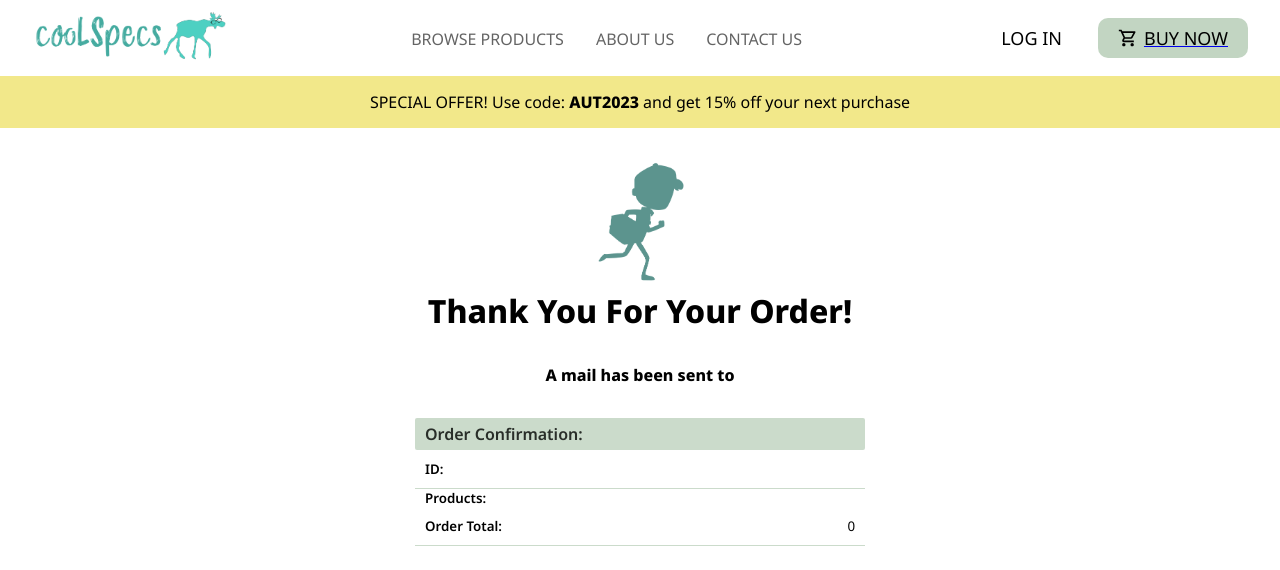
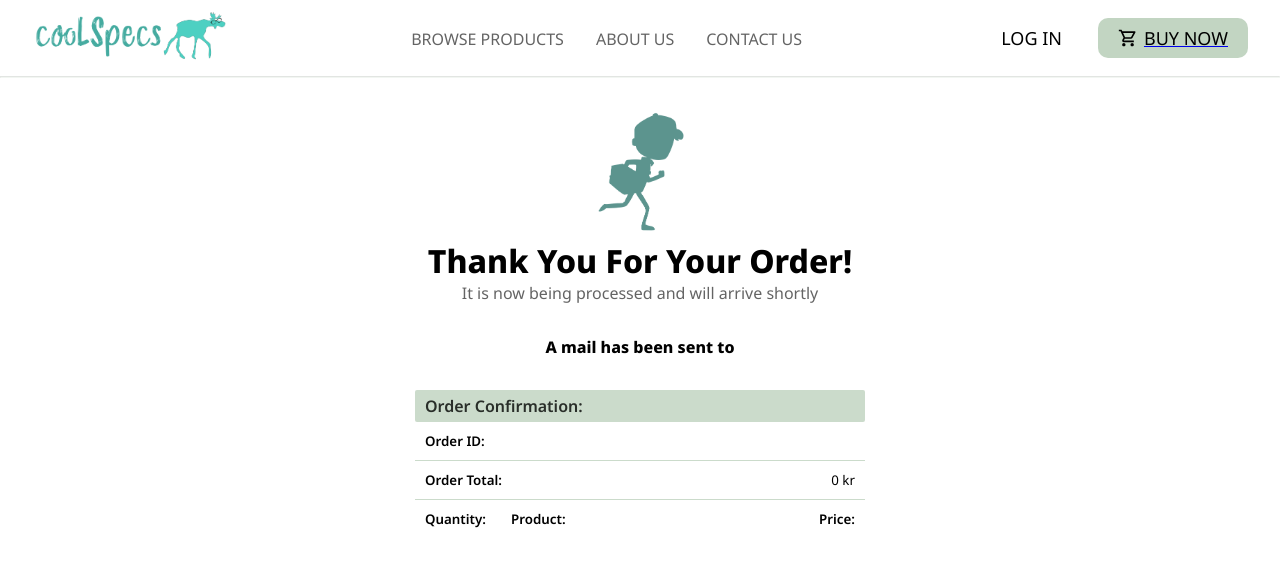
Before and after one commit to heinanX/checkoutSession-stripe, a React (Vite) app in the folder client/: page /success in a window 1280 px wide. Shown: the top 570 px of the page. Built offline with nearby package versions, Linux system fonts and the light colour scheme.

Commit message:
Order success css mostly done

```diff
--- a/client/src/components/Header/Header.tsx
+++ b/client/src/components/Header/Header.tsx
@@ -3,7 +3,7 @@ import { useSocket as useSocketProducts } from "../../context/productContext";
 import PopUp from "../PopUp/PopUp";
 import "./Header.css";
 import Announcement from "../Announcement/Announcement";
-import { Link } from "react-router-dom";
+import { Link, useLocation } from "react-router-dom";
 import Dropdown_MyAccount from "../_shared_components/Dropdown_MyAccount/Dropdown_MyAccount";
 import ShoppingCartIcon from "@mui/icons-material/ShoppingCartOutlined";
 import BrowseSectionLink from "../_shared_components/BrowseSectionLink/BrowseSectionLink";
@@ -13,6 +13,9 @@ const Header = () => {
   const { loginVisibility, signUpVisibility, setLoginVisibility, isLoggedIn, setIsLoggedIn } =
     useSocketUser();
   const { cart, setCartFromLS } = useSocketProducts();
+  const location = useLocation();
+
+  const pathname = location.pathname
 
   useEffect(()=> {
     setCartFromLS();
@@ -73,7 +76,8 @@ const Header = () => {
             </div>
           </div>
         </div>
-        <Announcement />
+        { pathname === '/' ? <Announcement /> : <hr style={{ borderColor: 'rgba(194, 213, 194, 0.2)'}}/>}
+
         {loginVisibility || signUpVisibility ? <PopUp /> : <></>}
       </div>
     </header>
--- a/client/src/components/OrderConfirmation/OrderConfirmation.css
+++ b/client/src/components/OrderConfirmation/OrderConfirmation.css
@@ -1,15 +1,20 @@
-.orderConfData-products {
-    display: flex;
-    justify-content: space-between;
-    padding: 2px 10px 2px 70px;
-    /* border-bottom: 1px solid rgba(194, 213, 194, 0.842); */
+.noteToCustomer {
+    text-align: center;
+    padding: 2em 0;
 }
 
-.orderConfData-products:nth-child(odd) {
-    background-color: rgba(194, 213, 194, 0.242);
+.colored--div {
+    display: flex;
+    align-items: center;
+    padding-left: 10px;
+    background-color: rgba(194, 213, 194, 0.842);
+    height: 2em;
+    color: rgb(41, 46, 41);
+    font-weight: 600;
+    border-radius: 2px;
 }
 
-.order-span-setting {
+.order-li-setting {
     display: flex;
     justify-content: space-between;
     padding: 10px 10px;
@@ -20,23 +25,39 @@
     font-weight: 600;
 }
 
-.sm-p {
-    font-size: smaller;
+.ocd-productList-headings {
+    display: flex;
+    justify-content: space-between;
+    padding: 10px 10px;
+}
+
+.orderConfData-products {
+    display: flex;
+    justify-content: space-between;
+    padding: 10px 10px
+}
+
+.orderConfData-products:nth-child(even) {
+    background-color: rgba(194, 213, 194, 0.2);
 }
 
 .ocd-id {
-    width: 350px;
+    width: 320px;
     overflow-wrap: break-word;
     text-align: end;
 }
 
+.ocd-price,
+.ocd-price-hdr  {
+    width: 30%;
+    text-align: end;
+}
 .ocd-price {
-    width: 20%;
+    min-height: 40px;
 }
 .ocd-desc {
-    width: 60%;
+    width: 50%;
 }
 .ocd-quan {
     width: 20%;
-    text-align: end;
 }
--- a/client/src/components/OrderConfirmation/OrderConfirmation.tsx
+++ b/client/src/components/OrderConfirmation/OrderConfirmation.tsx
@@ -3,38 +3,48 @@ import './OrderConfirmation.css'
 
 const OrderConfirmation = () => {
     const { orderConfData } = useSocketOrder()
-    console.log('this is from here ', orderConfData);
 
     return (
         <>
-            <h4 style={{ textAlign: 'center', padding: '2em 0' }}>A mail has been sent to {orderConfData.customer}</h4>
-            <p></p>
+            <h4 className='noteToCustomer'>A mail has been sent to {orderConfData.customer}</h4>
             <div className="colored--div">
                 <p>Order Confirmation:</p>
             </div>
+
             <ul>
-                <li className='order-span-setting sm-p'>
-                    <p className='bold-p'>ID:</p>
+                <li className='order-li-setting sm-p'>
+                    <p className='bold-p'>Order ID:</p>
                     <p className='ocd-id'>{orderConfData.id}</p>
+                </li>
+
+                <li className='sm-p order-li-setting'>
+                    <p className='bold-p'>Order Total:</p>
+                    <p>{orderConfData.orderTotal} kr</p>
                 </li>
 
                 <li>
                     <ul>
-                        <p className='bold-p sm-p' style={{ margin: '10px, 0', paddingLeft: '10px' }}>Products:</p>
+                        <li className='ocd-productList-headings'>
+                            <p className='ocd-quan sm-p bold-p'>Quantity:</p>
+                            <p className='ocd-desc sm-p bold-p'>Product:</p>
+                            <p className='ocd-price-hdr sm-p bold-p'>Price:</p>
+                        </li>
                         {orderConfData.products.map((product) => (
                             <li key={product.id} className='orderConfData-products'>
+                                <p className='ocd-quan'>{product.quantity}st</p>
                                 <p className='ocd-desc'>{product.description}</p>
-                                <p className='ocd-price'>{product.amount_total / 100} kr</p>
-                                <p className='ocd-quan'>{product.quantity}st</p>
+                                <span className='ocd-price'>
+                                    <p>{product.amount_total / 100} kr</p>
+
+                                    {product.quantity > 1 ? <p className='sm-p'>{product.amount_total / 100 / product.quantity} kr/st</p> : <></>}
+                                </span>
                             </li>
                         ))}
                     </ul>
                 </li>
 
-                <li className='sm-p order-span-setting'>
-                    <p className='bold-p'>Order Total:</p>
-                    <p>{orderConfData.orderTotal}</p>
-                </li>
+
+
 
             </ul>
         </>
@@ -43,18 +53,3 @@ const OrderConfirmation = () => {
 }
 
 export default OrderConfirmation
-/*
-{orderConfData ? (
-
-    {orderConfData.map((product) => (
-            <li>
-
-    ))
-
-
-
-    <h1></h1>
-
-</li>        ) : (
-<p>No order data available.</p>
-)} */
--- a/client/src/components/Order_Success/OrderSuccess.css
+++ b/client/src/components/Order_Success/OrderSuccess.css
@@ -3,18 +3,7 @@
     flex-direction: column;
     justify-content: center;
     align-items: center;
-    padding: 150px 0 4em 0;
-}
-
-.colored--div {
-    display: flex;
-    align-items: center;
-    padding-left: 10px;
-    background-color: rgba(194, 213, 194, 0.842);
-    height: 2em;
-    color: rgb(41, 46, 41);
-    font-weight: 600;
-    border-radius: 2px;
+    padding: 100px 0 4em 0;
 }
 
 .orderDataContainer {
@@ -23,3 +12,7 @@
     flex-direction: column;
     justify-content: center;
 }
+
+.sm-p {
+    font-size: smaller;
+}
--- a/client/src/components/Order_Success/OrderSuccess.tsx
+++ b/client/src/components/Order_Success/OrderSuccess.tsx
@@ -25,6 +25,7 @@ const OrderSuccess = () => {
     <div className="orderSuccess">
       <img src="../../src/assets/delivery.png" style={{ width: "100px" }} />
       <h1 style={{ fontWeight: "800" }}>Thank You For Your Order!</h1>
+      <p style={{color: 'rgb(100, 100, 100)'}}>It is now being processed and will arrive shortly</p>
       <div className="orderDataContainer">
         <OrderConfirmation />
       </div>
```
